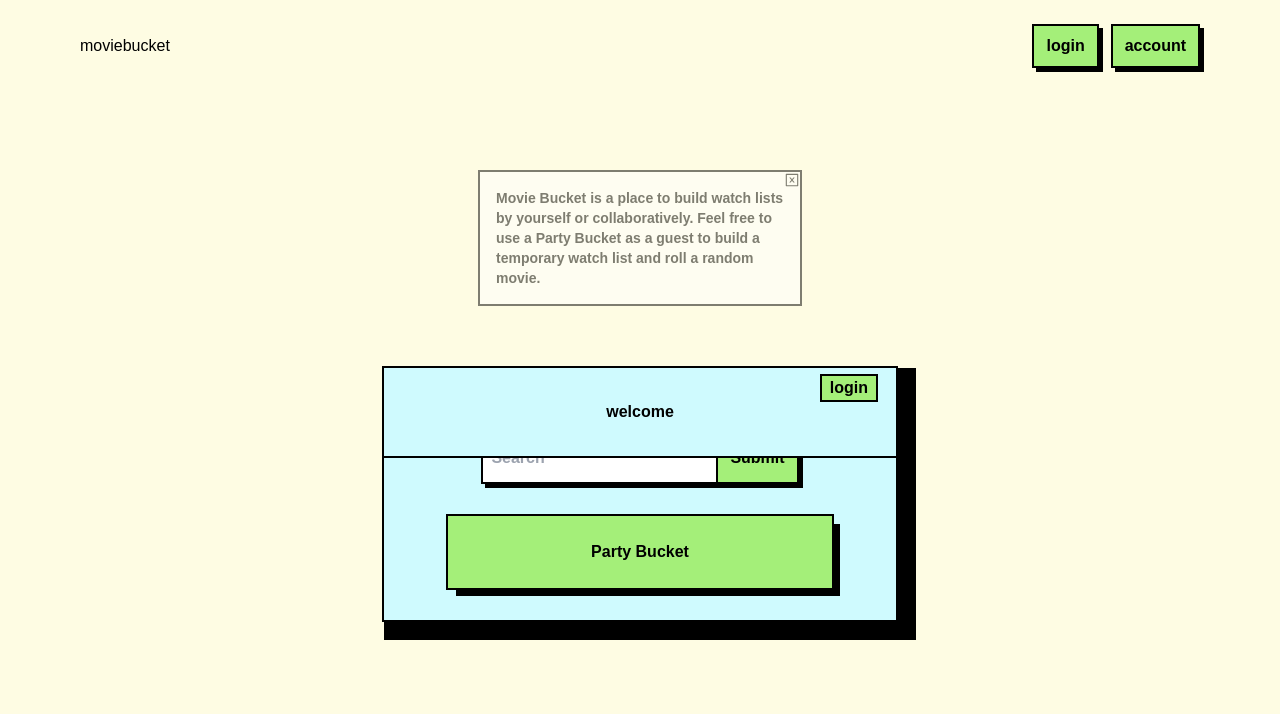
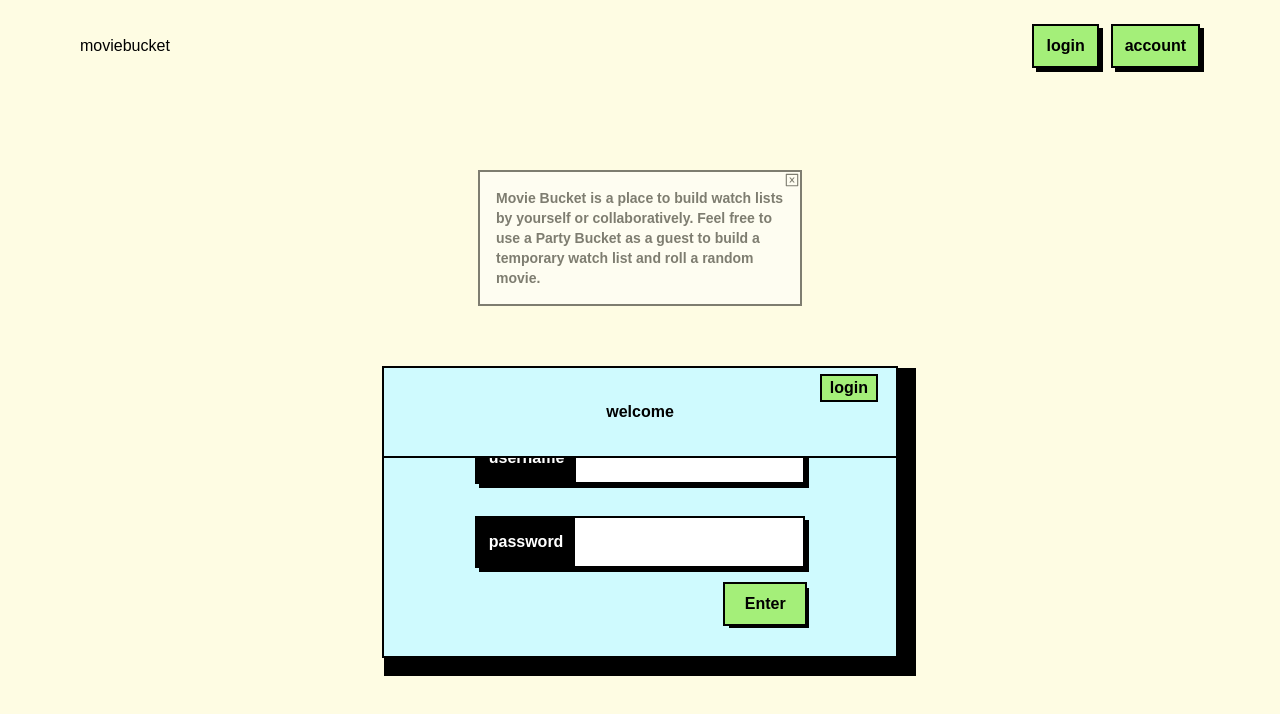
Before and after one commit to thwilson3/movie_bucket_frontend, a React (Vite) app: page / in a window 1280 px wide. Shown: the top 714 px of the page. Built offline with nearby package versions, Linux system fonts and the light colour scheme; a web font is replaced by a local one.

Commit message:
Restructure component rendering while in development

```diff
--- a/src/App.tsx
+++ b/src/App.tsx
@@ -1,13 +1,20 @@
 import { BrowserRouter as Router, Route, Switch } from 'react-router-dom';
 import Navigation from './components/Navigation';
 import Homepage from './components/Homepage';
+import MovieBucketAPI from './api';
 
 export default function App() {
+
+  async function login({username, password}){
+    const response = await MovieBucketAPI.login(username, password)
+
+    console.log(response)
+  }
 
   return (
     <Router>
       <Navigation />
-      <Homepage />
+      <Homepage login={login}/>
       {/* <Switch> */}
         {/* <Route path="/" exact component={Homepage} />
         <Route path="/my-buckets" component={BucketList} />
--- a/src/components/Homepage.tsx
+++ b/src/components/Homepage.tsx
@@ -1,5 +1,6 @@
 import BucketList from "./BucketList";
 import LandingOptions from "./LandingOptions";
+import LoginForm from "./LoginForm";
 import MainContainer from "./MainContainer";
 import WelcomeContainer from "./WelcomeContainer";
 
@@ -10,13 +11,14 @@ import WelcomeContainer from "./WelcomeContainer";
  *
  * App -> Homepage -> BucketList, Navigation
  */
-export default function Homepage() {
+export default function Homepage({ login }) {
     const test = true
   return (
     <>
     {test ? <WelcomeContainer/> : null}
         <MainContainer>
-        <LandingOptions/>
+        {/* <LandingOptions/> */}
+        <LoginForm login={login}/>
         </MainContainer>
     </>
   );
--- a/src/components/MainContainer.tsx
+++ b/src/components/MainContainer.tsx
@@ -7,8 +7,7 @@ export default function MainContainer({ children }) {
       <div className="flex items-center flex-col justify-center mt-16 bg-background">
         <div className="flex flex-col items-center py-8 md:py-8 outline outline-2 relative bg-cyan-100 mx-auto w-80 md:w-full max-w-lg px-2 md:px-6 shadow-[6px_6px_0px_6px_rgba(0,0,0,1)] md:shadow-[10px_10px_0px_10px_rgba(0,0,0,1)]">
           <ContainerHeader />
-          <SearchBar placeholder="Search" />
-          <div className="mx-auto pt-8 px-8 gap-y-4 sm:gap-y-8 md:gap-y-10">
+          <div className="pt-8 px-8 gap-y-4 sm:gap-y-8 md:gap-y-10">
             {children}
           </div>
         </div>
```
